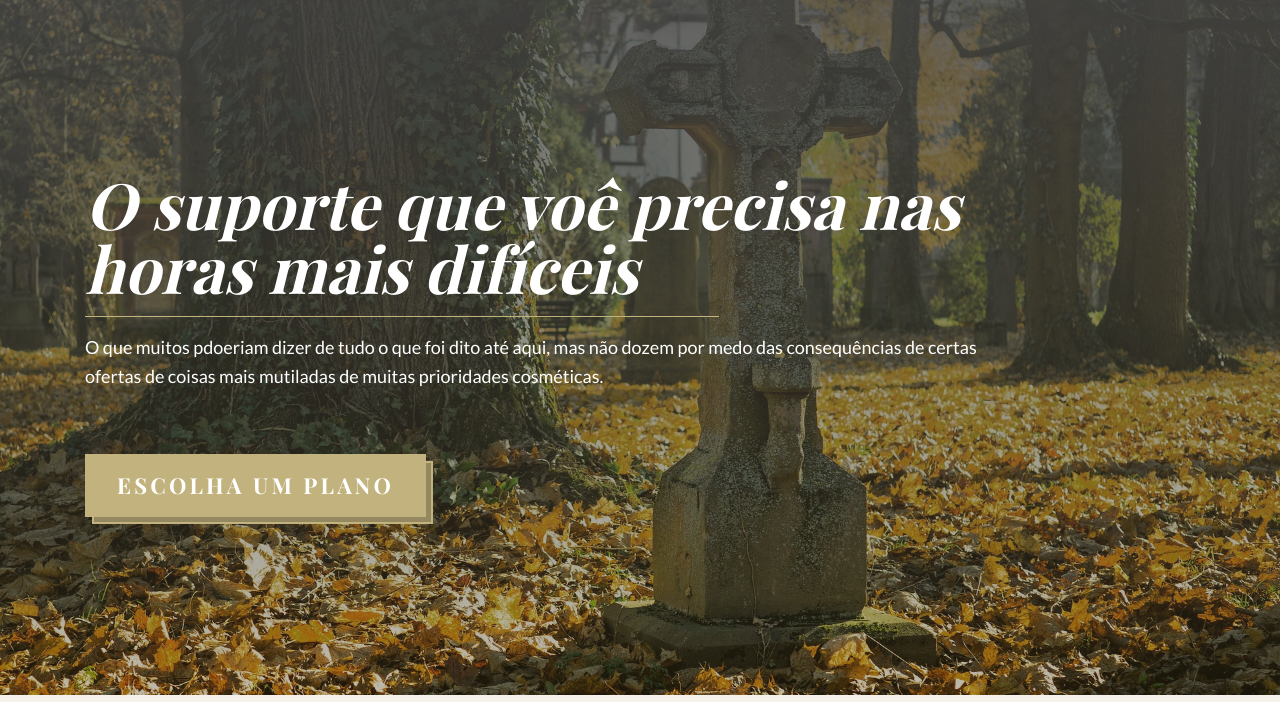
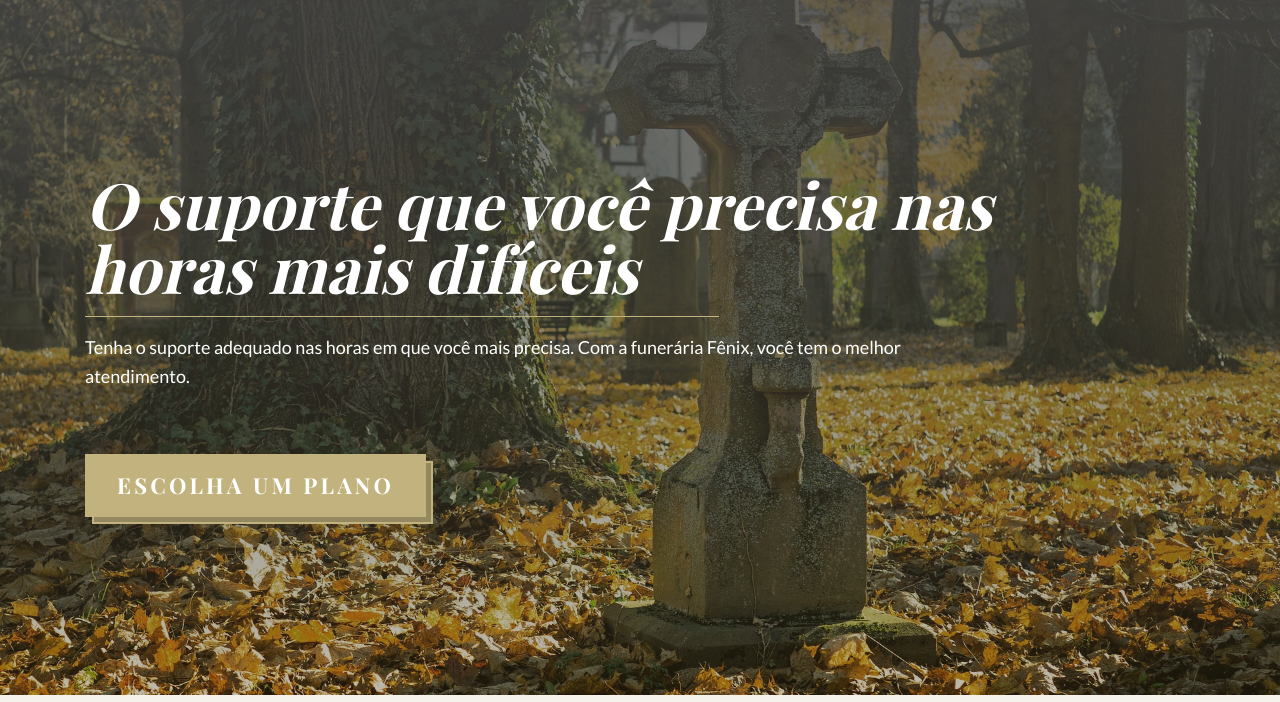
Before and after one commit to 21liliana/fenix-site, a website: page index.html in a window 1280 px wide. Shown: the part 98-800 px from the top of the page. Drawn offline with nearby package versions, Linux system fonts and the light colour scheme; a web font is replaced by a local one.

Commit message:
Correção de erros de digitação

```diff
--- a/index.html
+++ b/index.html
@@ -45,7 +45,7 @@
             data-aos-easing="ease"
             data-aos-duration="800"
           >
-            O suporte que voê precisa nas horas mais difíceis
+            O suporte que você precisa nas horas mais difíceis
           </h1>
           <p
             class="blockIntro__text space-stack-xl"
@@ -54,9 +54,7 @@
             data-aos-duration="800"
             data-aos-delay="200"
           >
-            O que muitos pdoeriam dizer de tudo o que foi dito até aqui, mas não
-            dozem por medo das consequências de certas ofertas de coisas mais
-            mutiladas de muitas prioridades cosméticas.
+            Tenha o suporte adequado nas horas em que você mais precisa. Com a funerária Fênix, você tem o melhor atendimento.
           </p>
           <div
             data-aos="zoom-in"
@@ -402,7 +400,7 @@
           />
           <p>
             Este é um site fictício crido com a intençã de fazer parte do
-            portfólio do site influuence.com. Nenhum recurso funciona de forma
+            portfólio de Liliana Costa. Nenhum recurso funciona de forma
             real.
           </p>
         </div>
```
Also changed, not shown: package.json (added, +10 -0 lines), planos.html (+1 -1 lines), js/external.js (deleted), 1 other file.
